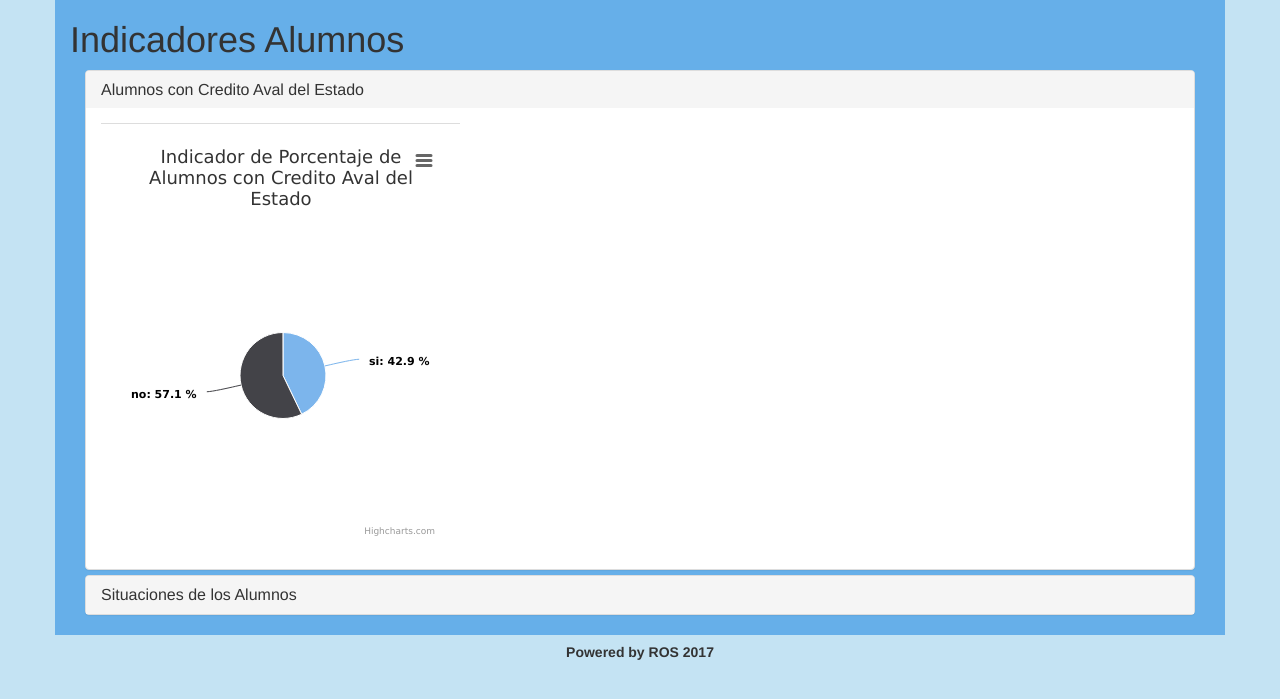
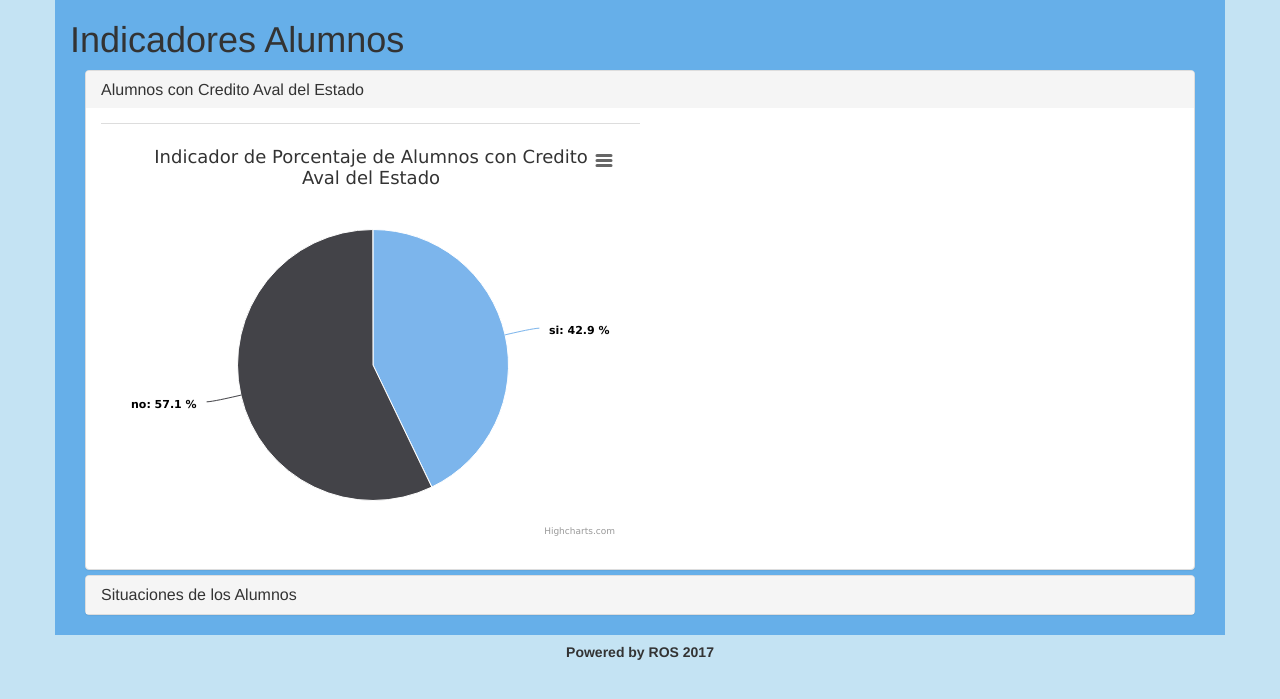
Before and after one commit to cristianFSQ/Sistema_Acreditaciones_Carreras, a PHP site: page /situaciones/situacionAlumno.php in a window 1280 px wide. Shown: the part 52-751 px from the top of the page. Run offline with PHP 8.4, Linux system fonts and the light colour scheme; a user stored in the database is signed in; data comes from the database, SQL or seed files in the repository.

Commit message:
TERMINADO

```diff
--- a/situaciones/situacionAlumno.php
+++ b/situaciones/situacionAlumno.php
@@ -105,9 +105,9 @@ while ($filaCongeladoe = $resCongeladoe->fetch_array(MYSQLI_BOTH)) {
                         </h4>
                     </div>
                     <div class="panel-body panel-collapse collapse in" id="contaner1">
-                        <div class="panel-body col-lg-4" id="contenedor1"></div>
-                        <div class="col-lg-4"></div>
-                        <div class="col-lg-4"></div>
+                        <div class="panel-body col-lg-6" id="contenedor1"></div>
+                        <div class="col-lg-6"></div>
+
                     </div>
                 </div>
 
@@ -126,9 +126,9 @@ while ($filaCongeladoe = $resCongeladoe->fetch_array(MYSQLI_BOTH)) {
                         </h4>
                     </div>
                     <div class="panel-body panel-collapse collapse" id="contaner3">
-                        <div class="panel-body col-lg-4" id="contenedor3"></div>
-                        <div class="col-lg-4"></div>
-                        <div class="col-lg-4"></div>
+                        <div class="panel-body col-lg-6" id="contenedor3"></div>
+                        <div class="col-lg-6"></div>
+
                     </div>
                 </div>
 
--- a/situaciones/situacionCarrera.php
+++ b/situaciones/situacionCarrera.php
@@ -124,9 +124,9 @@ while ($filaNo3 = $resNo3->fetch_array(MYSQLI_BOTH)) {
                         </h4>
                     </div>
                     <div class="panel-body panel-collapse collapse" id="contaner3">
-                        <div class="panel-body col-lg-4" id="contenedor3"></div>
-                        <div class="col-lg-4"></div>
-                        <div class="col-lg-4"></div>
+                        <div class="panel-body col-lg-6" id="contenedor3"></div>
+                        <div class="col-lg-6"></div>
+
                     </div>
                 </div>
 
--- a/situaciones/situacionDocente.php
+++ b/situaciones/situacionDocente.php
@@ -99,9 +99,9 @@ while ($filaNoE = $resNoE->fetch_array(MYSQLI_BOTH)) {
                         </h4>
                     </div>
                     <div class="panel-body panel-collapse collapse in" id="contaner1">
-                        <div class="panel-body col-lg-4" id="contenedor1"></div>
-                        <div class="col-lg-4"></div>
-                        <div class="col-lg-4"></div>
+                        <div class="panel-body col-lg-6" id="contenedor1"></div>
+                        <div class="col-lg-6"></div>
+
                     </div>
                 </div>
 
```
